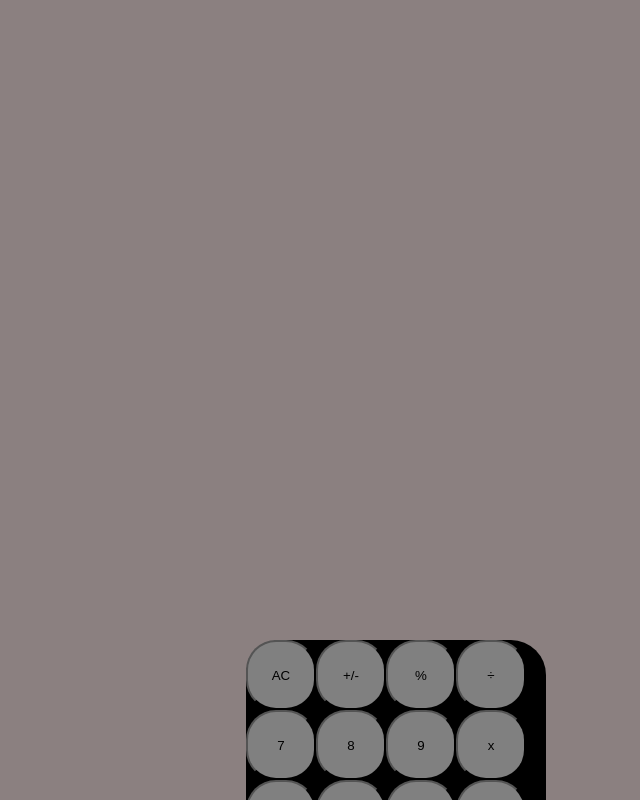
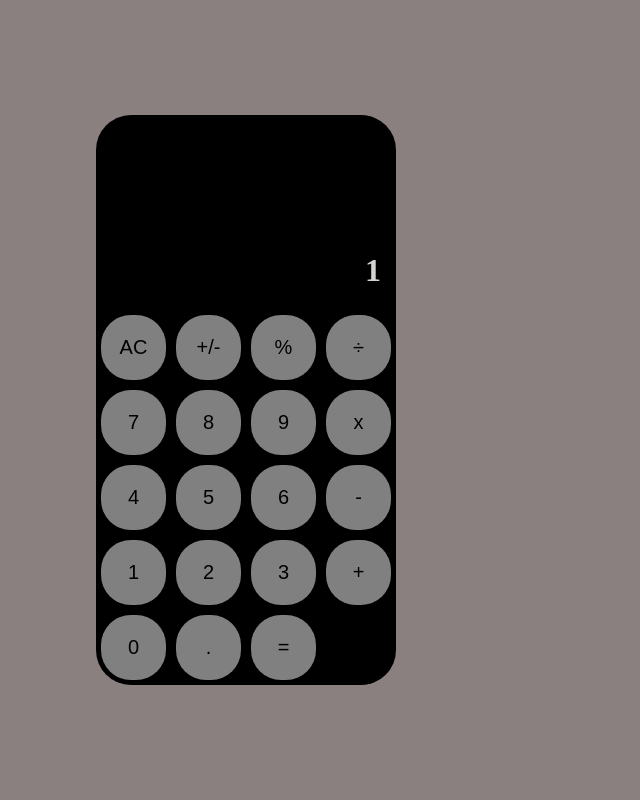
Before and after one commit to AntnKrn/Calculator, a React (Create React App) app: page / in a window 1280 px wide. Shown: the top 800 px of the page, without its empty margins (394-1034 px from the left). Built offline with nearby package versions, Linux system fonts and the light colour scheme.

Commit message:
brought beauty

```diff
--- a/src/App.css
+++ b/src/App.css
@@ -1,4 +1,4 @@
-* {
+body {
     margin: 0px;
     padding: 0px;
     background-color: rgb(139, 128, 128);
--- a/src/components/Button/Button.css
+++ b/src/components/Button/Button.css
@@ -1,7 +1,9 @@
 .button{
-    position: block;
-    height: 70px;
-    width: 70px;
+    height: 65px;
+    width: 65px;
+    margin: 5px;
     border-radius: 30px 30px;
     background-color: gray;
+    font-size: 20px;
+    border: none;
 }
--- a/src/components/Screen/Screen.css
+++ b/src/components/Screen/Screen.css
@@ -1,13 +1,21 @@
-* {
-    padding: 0px;
-    margin: 0px;
+.screen {
+    position: absolute;
+    top: 50%;
+    left: 50%;
+    margin-right: -50%;
+    transform: translate(-50%, -50%);
+    border-radius: 35px;
+    width: 300px;
+    height: 570px;
+    background-color: black;
+    display: grid;
+    align-content: end;
 }
 
-.screen {
-    margin-top: 50%;
-    margin-left: 50%;
-    border-radius: 35px;
-    width: 300px;
-    height: 500px;
-    background-color: black;
+
+
+.input {
+    color:rgb(211, 211, 208);
+    justify-self: end;
+    margin-right: 15px;
 }
--- a/src/components/Screen/Screen.js
+++ b/src/components/Screen/Screen.js
@@ -15,9 +15,13 @@ const Screen = () => {
     const [button, setButton] = useState(buttons)
     return (
         <div className="screen">
-            {buttons.map((el, index) => (
-                <Button index={index} value={el} />
-            ))}
+            <h1 className='input'>1</h1>
+            <div className='keypad'>
+                {buttons.map((el, index) => (
+                        <Button index={index} value={el} />
+                    ))
+                }
+            </div>
         </div>
     )
 }
```
